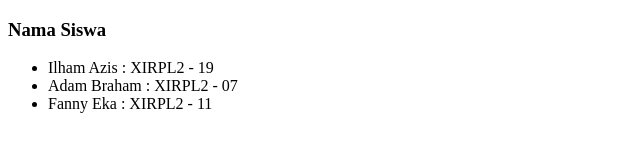
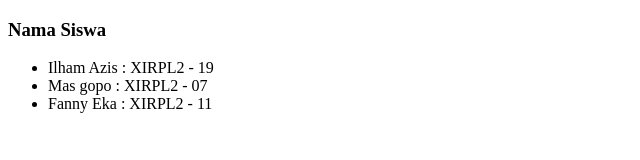
Before and after one commit to tantimawar/Tanti-XIRPLC, a plain HTML site: page index.html in a window 1280 px wide. Shown: the full height of the page, 0-640 px from the left. Drawn offline with Linux system fonts and the light colour scheme.

Commit message:
Update index lanjut.2

```diff
--- a/index.html
+++ b/index.html
@@ -22,7 +22,7 @@
 
         <li>Ilham Azis : XIRPL2 - 19</li>
 
-        <li>Adam Braham : XIRPL2 - 07</li>
+        <li>Mas gopo : XIRPL2 - 07</li>
 
         <li>Fanny Eka : XIRPL2 - 11</li>
 
```
